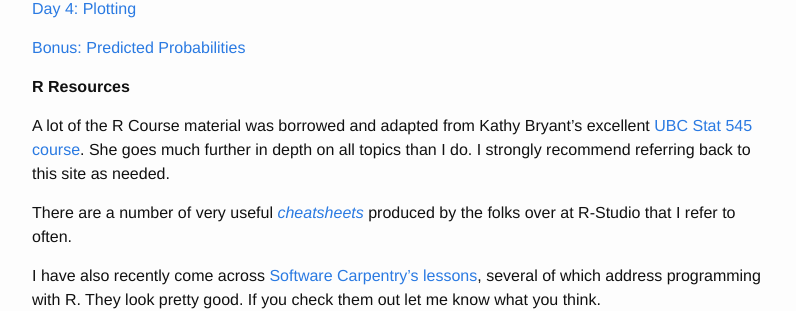
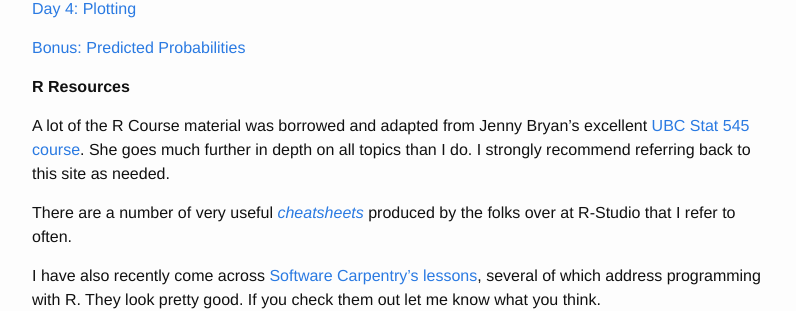
Before and after one commit to tylerreny/tylerreny.github.io, a Jekyll site: the page built from teaching.md, in a window 1280 px wide. Shown: the part 941-1252 px from the top of the page, without its empty margins (238-1034 px from the left). Built offline with Jekyll 4.4.1, drawn with Linux system fonts in a browser that asks for light colours.

Commit message:
fix name

```diff
--- a/teaching.md
+++ b/teaching.md
@@ -31,7 +31,7 @@ Before you show up to the first course, please download R and R-Studio ([here](h
 
 **R Resources**
 
-A lot of the R Course material was borrowed and adapted from Kathy Bryant's excellent [UBC Stat 545 course](http://stat545.com/faq.html). She goes much further in depth on all topics than I do. I strongly recommend referring back to this site as needed.
+A lot of the R Course material was borrowed and adapted from Jenny Bryan's excellent [UBC Stat 545 course](http://stat545.com/faq.html). She goes much further in depth on all topics than I do. I strongly recommend referring back to this site as needed.
 
 There are a number of very useful [*cheatsheets*](https://www.rstudio.com/resources/cheatsheets/) produced by the folks over at R-Studio that I refer to often.
 
```
